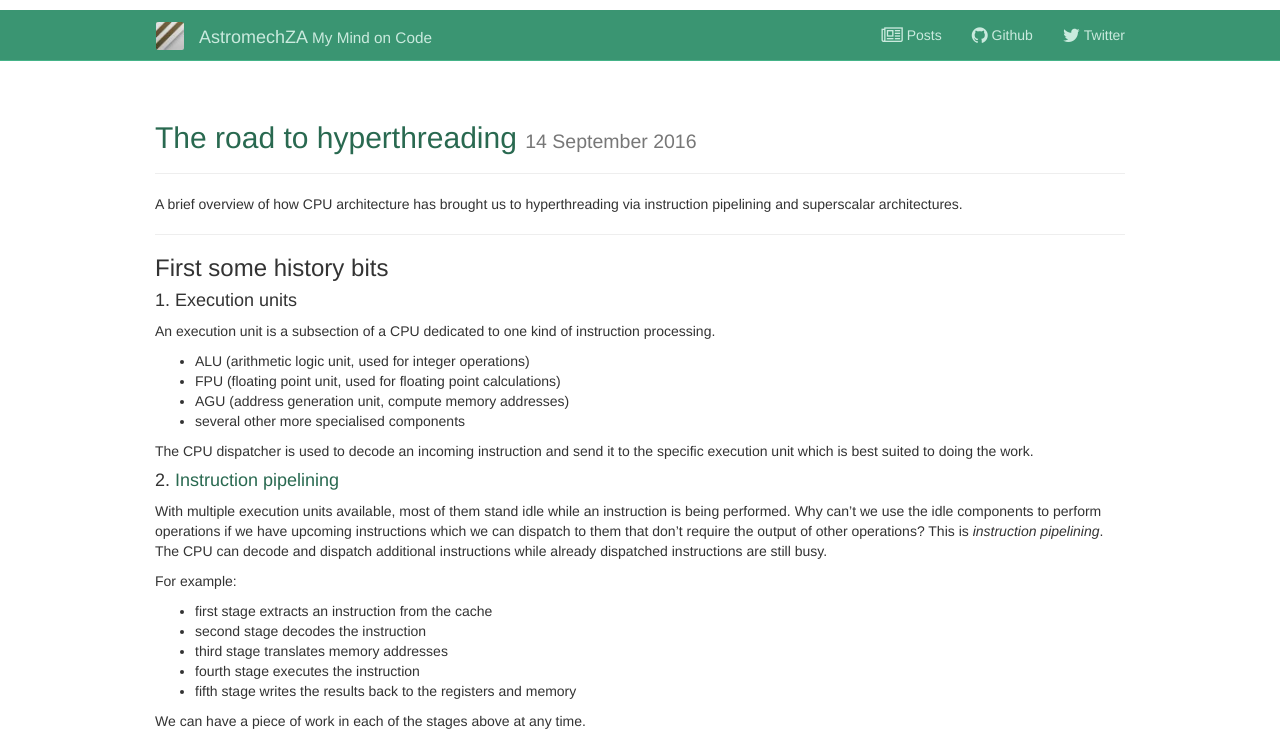
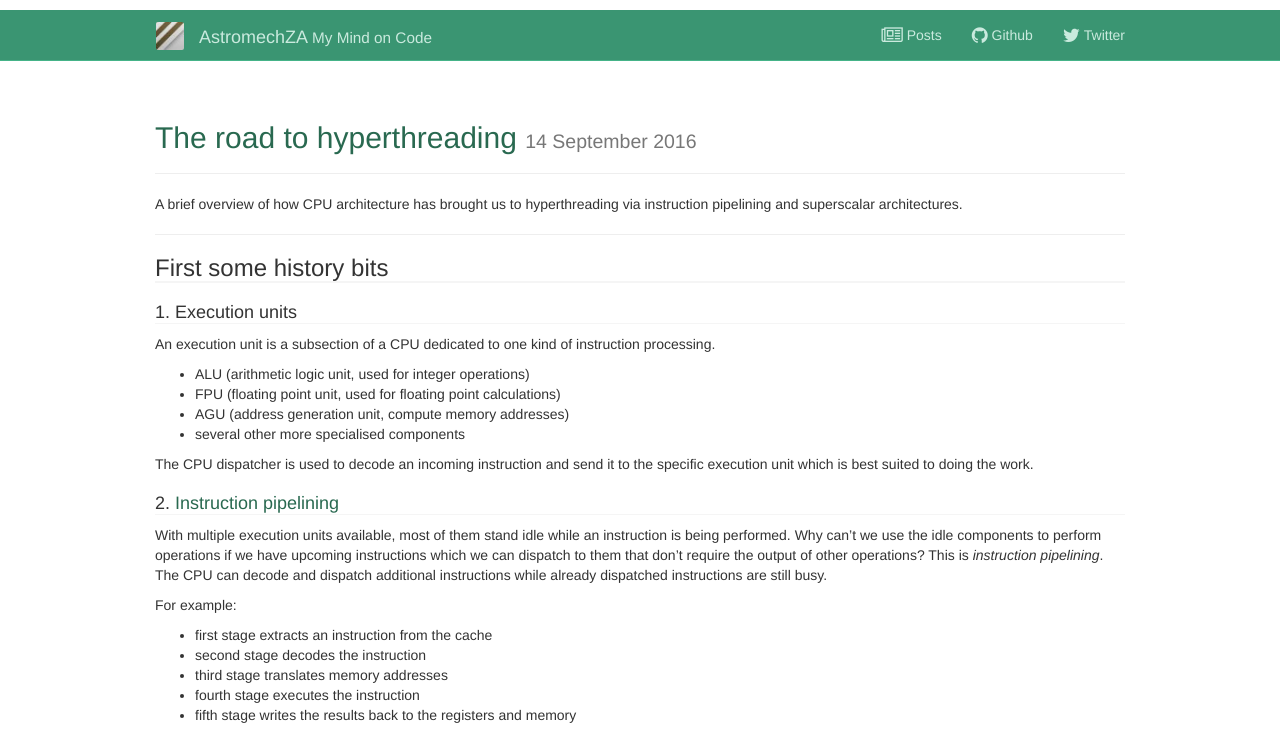
Before and after one commit to astromechza/AstromechZA.github.io, a Jekyll site: the page built from index.html, in a window 1280 px wide. Shown: the top 731 px of the page. Built offline with Jekyll 4.4.1, drawn with Linux system fonts in a browser that asks for light colours; grey boxes are pictures that could not be loaded.

Commit message:
tweaked css git push

```diff
--- a/assets/css/custom.scss
+++ b/assets/css/custom.scss
@@ -90,7 +90,8 @@
         -moz-border-radius: 4px;
         border-radius: 4px;
         box-shadow: 1px 1px 4px 1px #888;
-        margin: 10px;
+        margin: 20px auto;
+        display: block;
         padding: 2px;
         max-width: 100%;
     }
@@ -111,6 +112,16 @@
             }
         }
     }
+
+    h3 {
+        border-bottom: 2px solid #f5f5f5;
+    }
+
+    h4 {
+        margin-top: 20px;
+        border-bottom: 1px solid #f5f5f5;
+    }
+
 }
 
 .postnavlinks {
```
